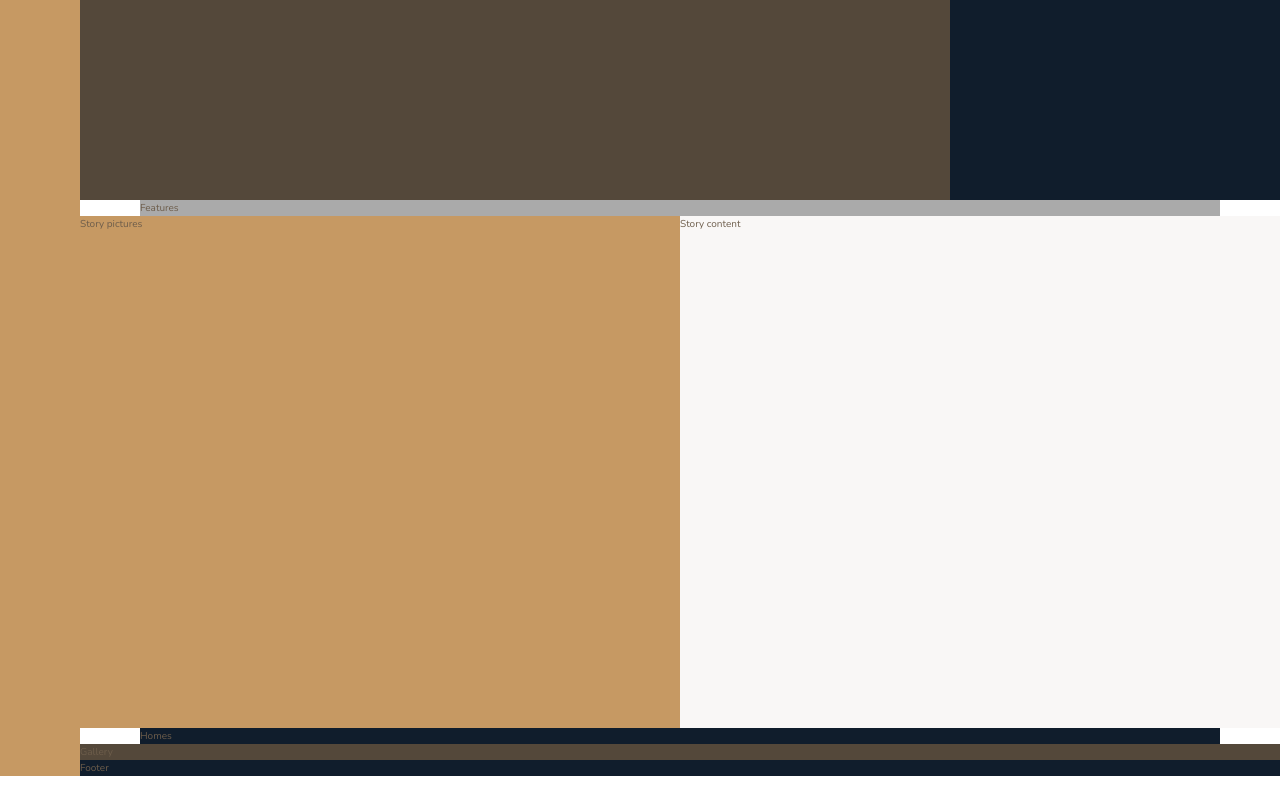
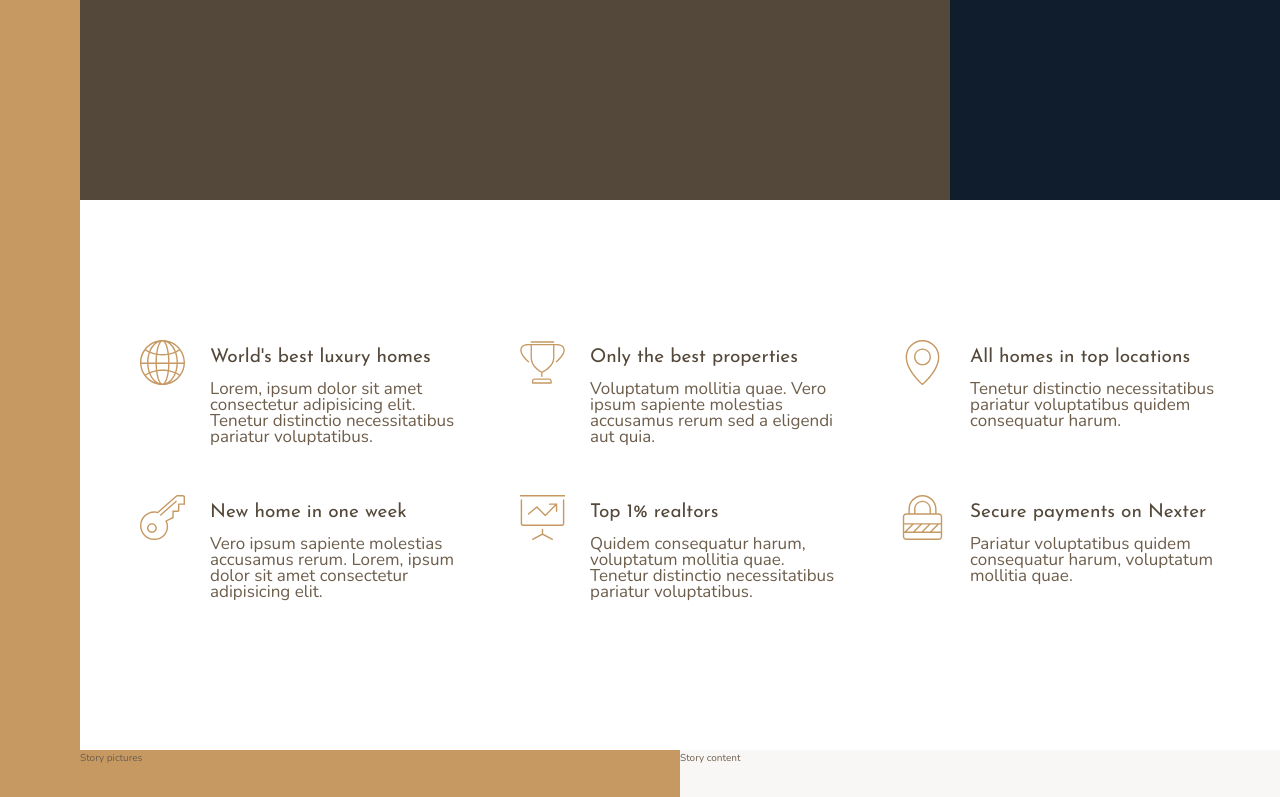
Before and after one commit to jonas1307/udemy-nexter, a website: page index.html in a window 1280 px wide. Shown: the part 440-1237 px from the top of the page. Before the commit the page ends 1216 px from the top, so only its background shows below. Drawn offline with nearby package versions, Linux system fonts and the light colour scheme.

Commit message:
features section

```diff
--- a/index.html
+++ b/index.html
@@ -22,7 +22,55 @@
             Top 3 realtors
         </div>
         <section class="features">
-            Features
+
+            <div class="feature">
+                <svg class="feature__icon">
+                    <use xlink:href="img/sprite.svg#icon-global"></use>
+                </svg>
+                <h4 class="heading-4 heading-4--dark">World's best luxury homes</h4>
+                <p class="feature__text">Lorem, ipsum dolor sit amet consectetur adipisicing elit. Tenetur distinctio necessitatibus pariatur voluptatibus.</p>
+            </div>
+
+            <div class="feature">
+                <svg class="feature__icon">
+                    <use xlink:href="img/sprite.svg#icon-trophy"></use>
+                </svg>
+                <h4 class="heading-4 heading-4--dark">Only the best properties</h4>
+                <p class="feature__text">Voluptatum mollitia quae. Vero ipsum sapiente molestias accusamus rerum sed a eligendi aut quia.</p>
+            </div>
+
+            <div class="feature">
+                <svg class="feature__icon">
+                    <use xlink:href="img/sprite.svg#icon-map-pin"></use>
+                </svg>
+                <h4 class="heading-4 heading-4--dark">All homes in top locations</h4>
+                <p class="feature__text">Tenetur distinctio necessitatibus pariatur voluptatibus quidem consequatur harum.</p>
+            </div>
+
+            <div class="feature">
+                <svg class="feature__icon">
+                    <use xlink:href="img/sprite.svg#icon-key"></use>
+                </svg>
+                <h4 class="heading-4 heading-4--dark">New home in one week</h4>
+                <p class="feature__text">Vero ipsum sapiente molestias accusamus rerum. Lorem, ipsum dolor sit amet consectetur adipisicing elit.</p>
+            </div>
+
+            <div class="feature">
+                <svg class="feature__icon">
+                    <use xlink:href="img/sprite.svg#icon-presentation"></use>
+                </svg>
+                <h4 class="heading-4 heading-4--dark">Top 1% realtors</h4>
+                <p class="feature__text">Quidem consequatur harum, voluptatum mollitia quae. Tenetur distinctio necessitatibus pariatur voluptatibus.</p>
+            </div>
+
+            <div class="feature">
+                <svg class="feature__icon">
+                    <use xlink:href="img/sprite.svg#icon-lock"></use>
+                </svg>
+                <h4 class="heading-4 heading-4--dark">Secure payments on Nexter</h4>
+                <p class="feature__text">Pariatur voluptatibus quidem consequatur harum, voluptatum mollitia quae.</p>
+            </div>
+
         </section>
         <div class="story__pictures">
             Story pictures
--- a/sass/_features.scss
+++ b/sass/_features.scss
@@ -1,4 +1,30 @@
 .features {
-    background-color: $color-grey-light-2;
     grid-column: center-start / center-end;
+
+    margin: 15rem 0;
+
+    display: grid;
+    grid-template-columns: repeat(auto-fit, minmax(25rem, 1fr));
+    grid-gap: 6rem;
+    align-items: start;
 }
+
+.feature {
+
+    display: grid;
+    grid-template-columns: min-content 1fr;
+    grid-row-gap: 1.5rem;
+    grid-column-gap: 2.5rem;
+
+    &__icon {
+        fill: $color-primary;
+        width: 4.5rem;
+        height: 4.5rem;
+        grid-row: 1 / span 2;
+        transform: translateY(-1rem);
+    }
+
+    &__text {
+        font-size: 1.7rem;
+    }
+}
--- a/sass/_typography.scss
+++ b/sass/_typography.scss
@@ -0,0 +1,24 @@
+%heading {
+    font-family: $font-display;
+    font-weight: 400;
+}
+
+.heading-1 {
+    @extend %heading;
+}
+
+.heading-2 {
+    @extend %heading;
+}
+
+.heading-3 {
+    @extend %heading;
+}
+
+.heading-4 {
+    @extend %heading;
+    font-size: 1.9rem;
+
+    &--light { color: $color-grey-light-1; }
+    &--dark { color: $color-grey-dark-1; }
+}
```
Also changed, not shown: css/style.css.
